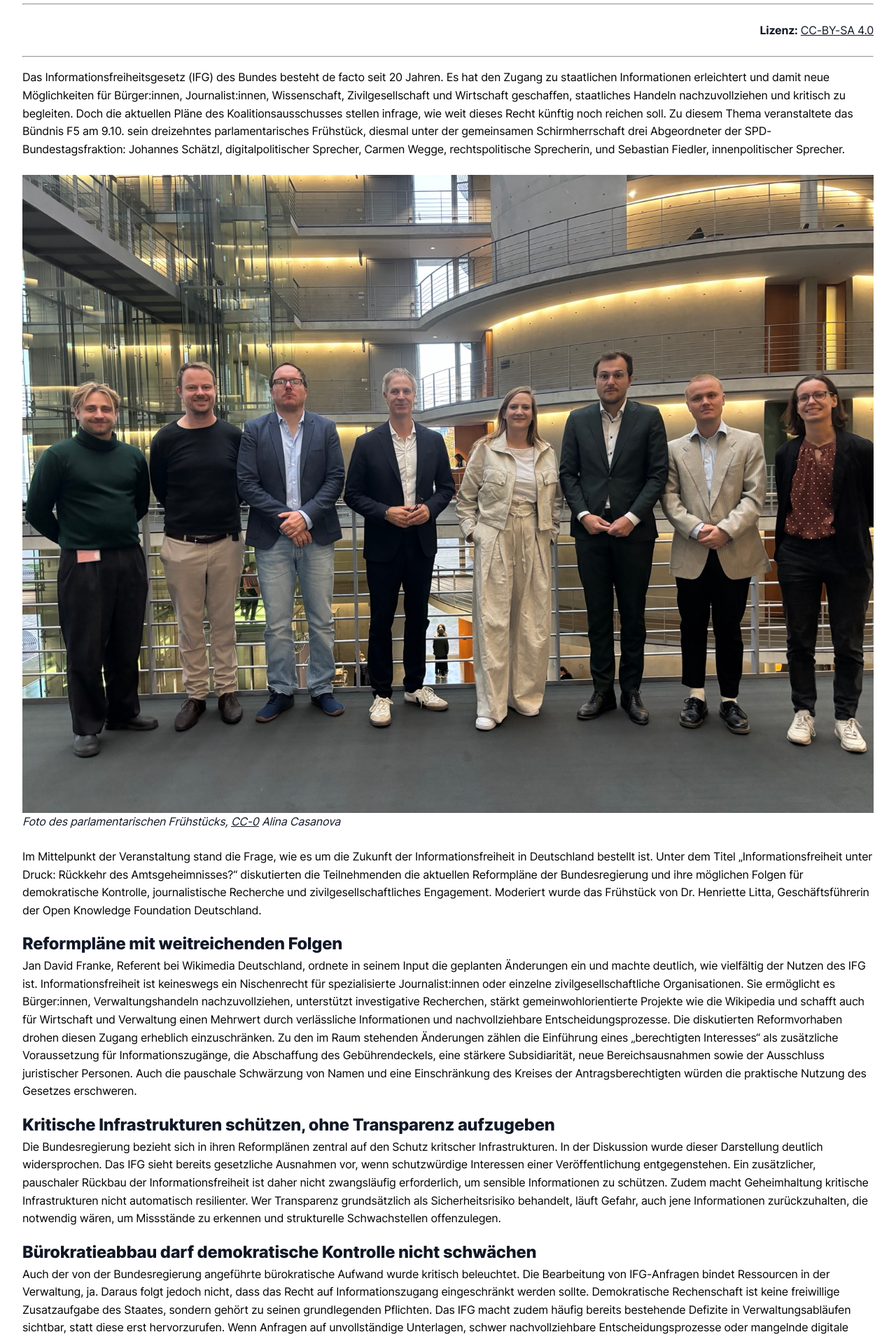
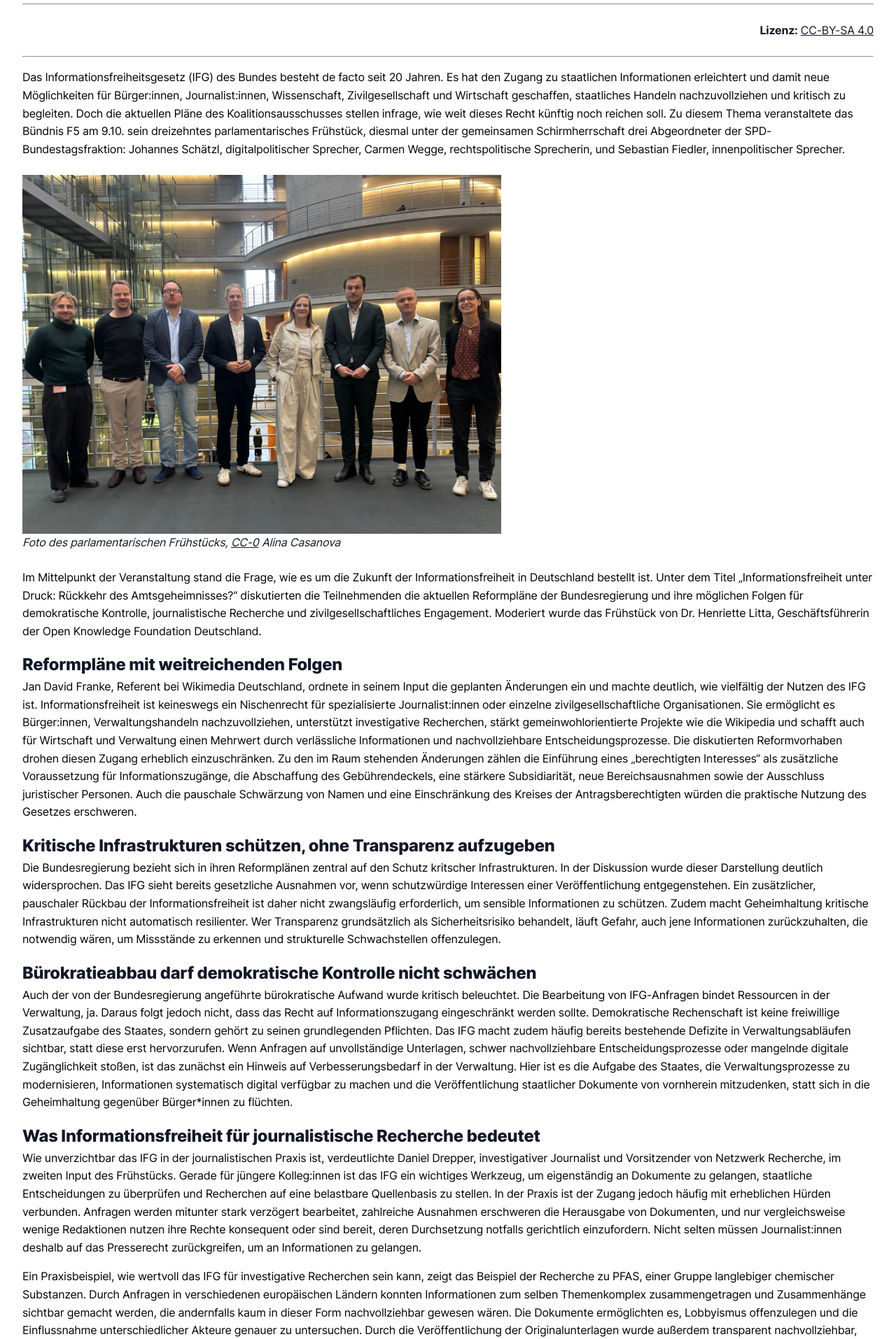
Before and after one commit to okfde/buendnis-f5, a Jekyll site: the page built from _publikationen/2026-10-27-ifg-bericht.md, in a window 1280 px wide. Shown: the part 320-2234 px from the top of the page at 70% size. Built offline with Jekyll 4.4.1, drawn with Linux system fonts in a browser that asks for light colours.

Commit message:
Update _custom.scss

```diff
--- a/_sass/_custom.scss
+++ b/_sass/_custom.scss
@@ -468,17 +468,17 @@ address {
   }
 
  &-image {
-    width: 100%;
+    width: 75%;
     margin: 1.5rem 0;
 
     & img {
       display: block;
-      width: 100%;
+      width: 75%;
       height: auto;
     }
 
     & figcaption {
-      width: 100%;
+      width: 75%;
     }
   }
 
```
